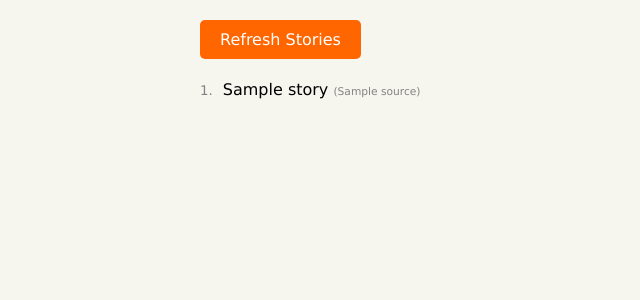
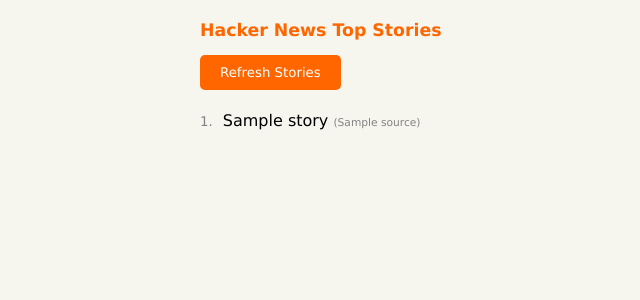
Before and after one commit to JohnSantosuosso/hackernews_scraper, a Flask app: template templates/index.html in a window 1280 px wide. Shown: the top 300 px of the page, without its empty margins (40-680 px from the left). Run offline with Flask 3, Linux system fonts and the light colour scheme; the template is opened without the code that fills it: most values are stand-ins (such as "Sample title", 1, 10 or a date in 2020).

Commit message:
add title

```diff
--- a/app.py
+++ b/app.py
@@ -20,6 +20,11 @@ def create_template():
             margin: 0 auto;
             padding: 20px;
             background-color: #f6f6ef;
+        }
+        .header {
+            color: #ff6600;
+            font-size: 13pt;
+            margin-bottom: 15px;
         }
         .story {
             margin-bottom: 8px;
@@ -49,6 +54,7 @@ def create_template():
             text-decoration: none;
             border-radius: 5px;
             margin-bottom: 20px;
+            font-size: 10pt;
         }
         .refresh:hover {
             background-color: #ff8533;
@@ -56,6 +62,9 @@ def create_template():
     </style>
 </head>
 <body>
+    <div class="header">
+        <b>Hacker News Top Stories</b>
+    </div>
     <a href="/" class="refresh">Refresh Stories</a>
     {% for story in stories %}
     <div class="story">
--- a/templates/index.html
+++ b/templates/index.html
@@ -9,6 +9,11 @@
             margin: 0 auto;
             padding: 20px;
             background-color: #f6f6ef;
+        }
+        .header {
+            color: #ff6600;
+            font-size: 13pt;
+            margin-bottom: 15px;
         }
         .story {
             margin-bottom: 8px;
@@ -38,6 +43,7 @@
             text-decoration: none;
             border-radius: 5px;
             margin-bottom: 20px;
+            font-size: 10pt;
         }
         .refresh:hover {
             background-color: #ff8533;
@@ -45,6 +51,9 @@
     </style>
 </head>
 <body>
+    <div class="header">
+        <b>Hacker News Top Stories</b>
+    </div>
     <a href="/" class="refresh">Refresh Stories</a>
     {% for story in stories %}
     <div class="story">
```
